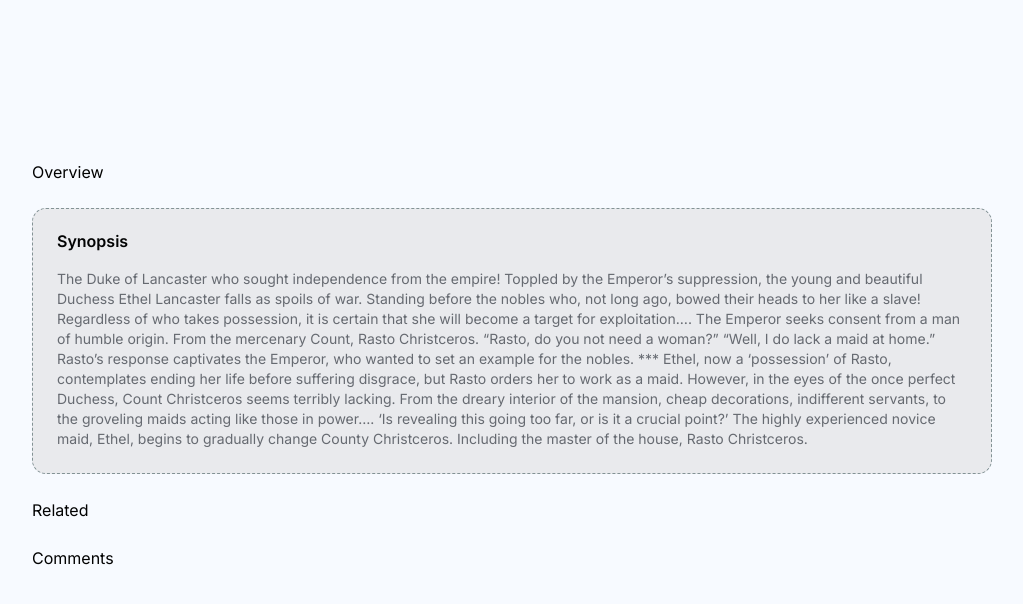
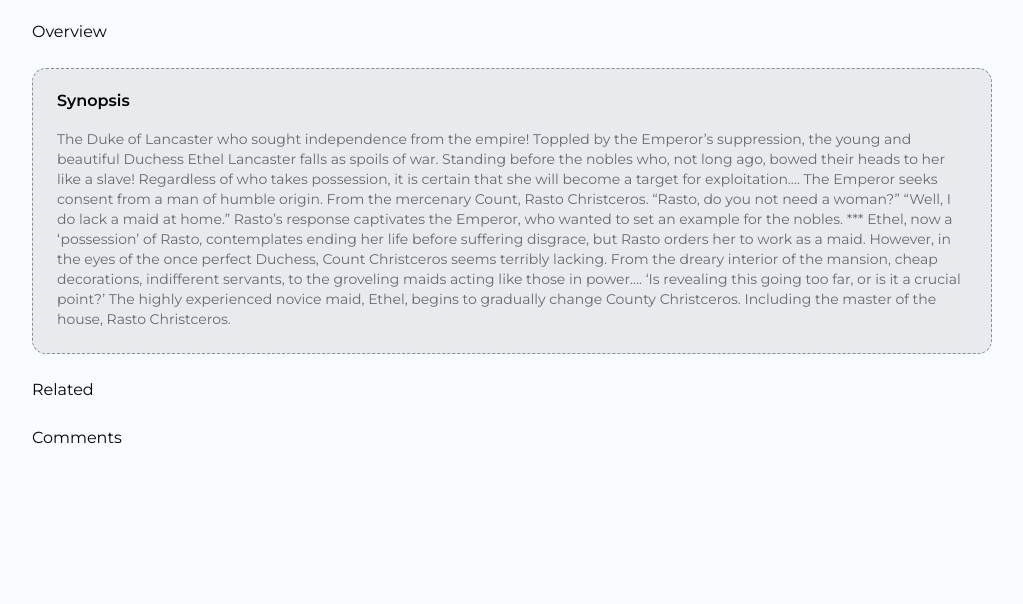
Before and after one commit to dark-night-queen/capire-client, a Next.js app: page /story/1 in a window 1280 px wide. Shown: the top 604 px of the page, without its empty margins (128-1151 px from the left). Built offline with nearby package versions, Linux system fonts and the light colour scheme.

Commit message:
updated font

```diff
--- a/src/app/layout.tsx
+++ b/src/app/layout.tsx
@@ -1,10 +1,10 @@
 import type { Metadata } from "next";
-import { Inter } from "next/font/google";
+import { Montserrat } from "next/font/google";
 import "./globals.css";
 import { ThemeProvider } from "@/lib/providers/theme-provider";
 
-// Load the Inter font
-const inter = Inter({ subsets: ["latin"] });
+// Load the montserrat font
+const montserrat = Montserrat({ subsets: ["latin"] });
 
 // Metadata for the app
 export const metadata: Metadata = {
@@ -32,7 +32,7 @@ export default function RootLayout({
 }>) {
   return (
     <html lang="en" suppressHydrationWarning>
-      <body className={`${inter.className} antialiased`}>
+      <body className={`${montserrat.className} antialiased`}>
         <ThemeProvider
           attribute="class"
           defaultTheme="system"
--- a/src/app/story/layout.tsx
+++ b/src/app/story/layout.tsx
@@ -2,7 +2,7 @@ import React, { PropsWithChildren } from "react";
 import { Box } from "@/lib/components/box";
 
 const layout: React.FC<PropsWithChildren> = ({ children }) => {
-  return <Box className="p-5 md:p-25 lg:p-40">{children}</Box>;
+  return <Box className="p-5 md:px-25 lg:px-40">{children}</Box>;
 };
 
 export default layout;
```
